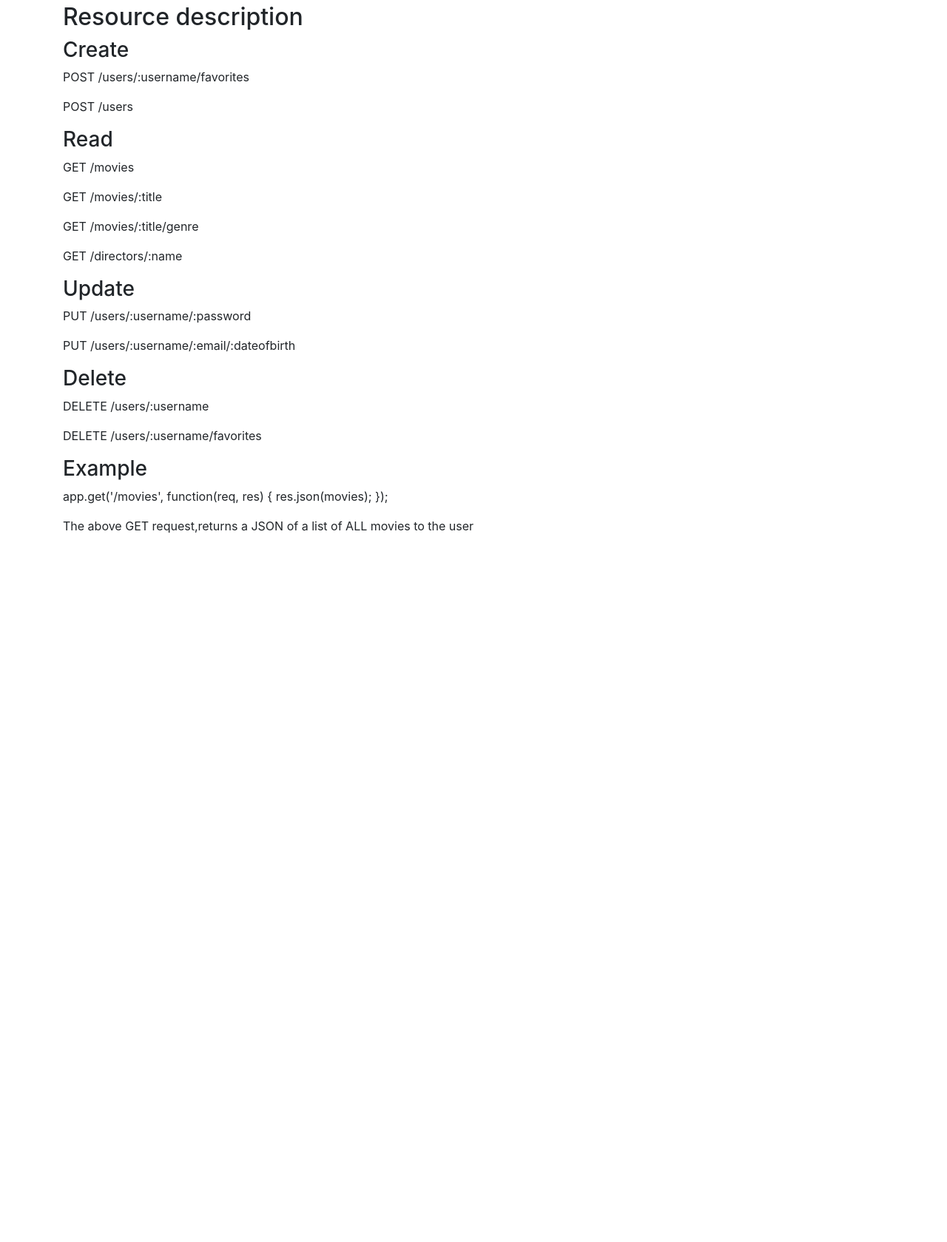
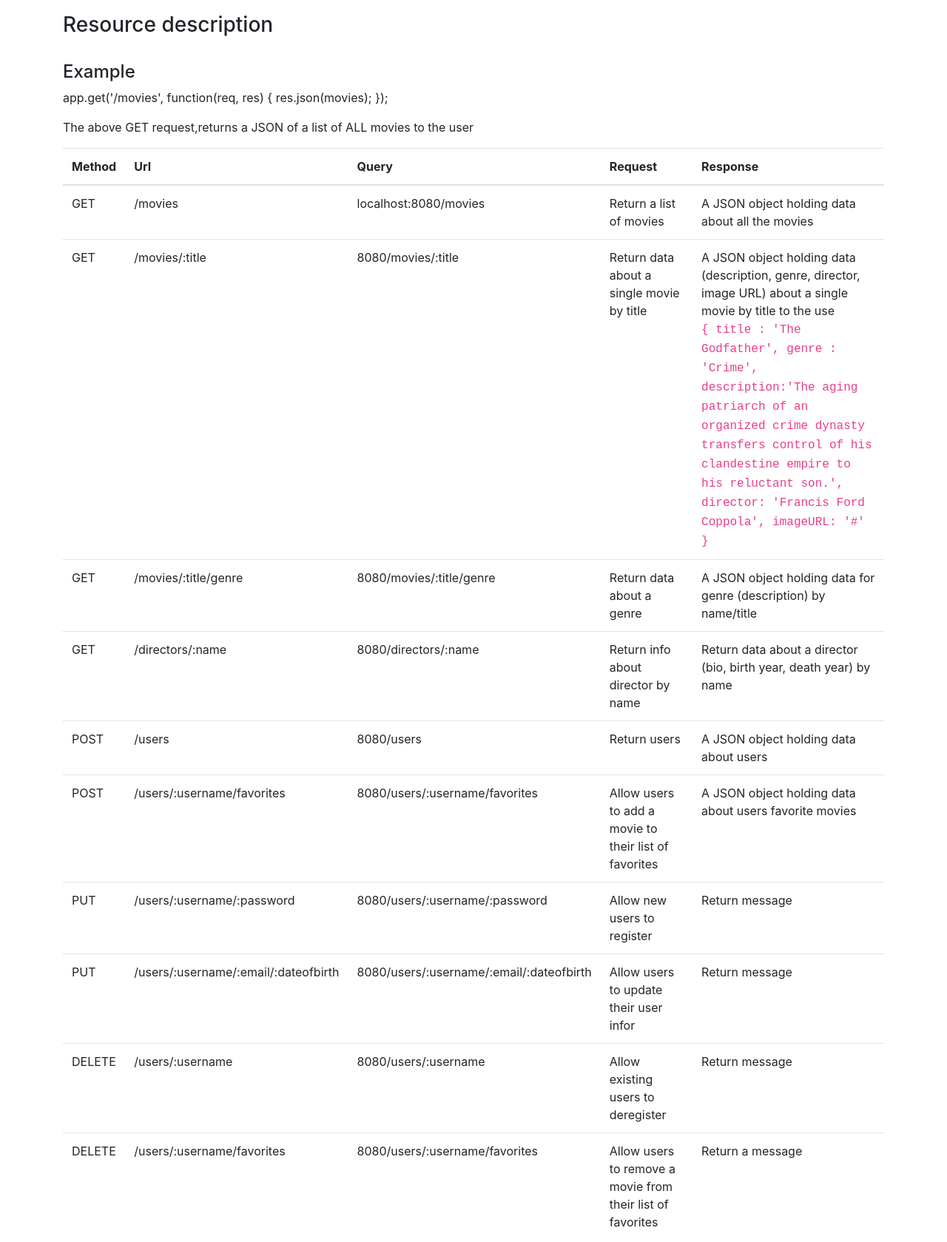
Before and after one commit to adexbam/oldmovie_api, a website: page documentation.html in a window 1280 px wide. Shown: the part 165-1844 px from the top of the page at 74% size. Before the commit the page ends 904 px from the top, so only its background shows below. Drawn offline with nearby package versions, Linux system fonts and the light colour scheme.

Commit message:
update documentation
description of what kind of data the endpoint returns

```diff
--- a/documentation.html
+++ b/documentation.html
@@ -31,30 +31,113 @@
           </div>
       </nav>
   </header>
-  <br><br>
+  <br>
+  <br>
+  <br>
   <div class="container">
-    <h1>Movie api</h1>
-    <p>This is a documentation page for myFlix movie api.</p>
-    <h2>Resource description</h2>
-    <h3>Create</h3>
-    <p>POST /users/:username/favorites</p>
-    <p>POST /users</p>
-    <h3>Read</h3>
-    <p>GET /movies</p>
-    <p>GET /movies/:title</p>
-    <p>GET /movies/:title/genre</p>
-    <p>GET /directors/:name</p>
-    <h3>Update</h3>
-    <p>PUT /users/:username/:password</p>
-    <p>PUT /users/:username/:email/:dateofbirth</p>
-    <h3>Delete</h3>
-    <p>DELETE /users/:username</p>
-    <p>DELETE /users/:username/favorites</p>
-    <h3>Example</h3>
+    <h2>Movie api</h2>
+    <p>This is a documentation page for myFlix movie api that provides users with access to information about different movies, directors, and genres. Users are able to sign up, update their personal information, and create a list of their favorite movies..</p>
+    <h3>Resource description</h3><br>
+    <h4>Example</h4>
     <p>app.get('/movies', function(req, res) {
       res.json(movies);
     });</p>
     <p>The above GET request,returns a JSON of a list of ALL movies to the user</p>
   </div>
+  <div class="container">
+    <table class="table">
+      <thead>
+        <tr>
+          <th>Method</th>
+          <th>Url</th>
+          <th>Query</th>
+          <th>Request</th>
+          <th>Response</th>
+        </tr>
+      </thead>
+      <tbody>
+        <tr>
+          <td>GET</td>
+          <td>/movies</td>
+          <td>localhost:8080/movies</td>
+          <td>Return a list of movies</td>
+          <td>A JSON object holding data about all the movies</td>
+        </tr>
+        <tr>
+          <td>GET</td>
+          <td>/movies/:title</td>
+          <td>8080/movies/:title</td>
+          <td>Return data about a single movie by title</td>
+          <td>A JSON object holding data (description, genre, director, image URL) about a single movie by title to the use<br>
+            <code>
+            {
+                title : 'The Godfather',
+                genre : 'Crime',
+                description:'The aging patriarch of an organized crime dynasty transfers control of his clandestine empire to his reluctant son.',
+                director: 'Francis Ford Coppola',
+                imageURL: '#'
+            }
+          </code>
+          </td>
+        </tr>
+        <tr>
+          <td>GET</td>
+          <td>/movies/:title/genre</td>
+          <td>8080/movies/:title/genre</td>
+          <td>Return data about a genre</td>
+          <td>A JSON object holding data for genre (description) by name/title</td>
+        </tr>
+        <tr>
+          <td>GET</td>
+          <td>/directors/:name</td>
+          <td>8080/directors/:name</td>
+          <td>Return info about director by name</td>
+          <td>Return data about a director (bio, birth year, death year) by name</td>
+        </tr>
+        <tr>
+          <td>POST</td>
+          <td>/users</td>
+          <td>8080/users</td>
+          <td>Return users</td>
+          <td>A JSON object holding data about users</td>
+        </tr>
+        <tr>
+          <td>POST</td>
+          <td>/users/:username/favorites</td>
+          <td>8080/users/:username/favorites</td>
+          <td>Allow users to add a movie to their list of favorites</td>
+          <td>A JSON object holding data about users favorite movies</td>
+        </tr>
+        <tr>
+          <td>PUT</td>
+          <td>/users/:username/:password</td>
+          <td>8080/users/:username/:password</td>
+          <td>Allow new users to register</td>
+          <td>Return message</td>
+        </tr>
+        <tr>
+          <td>PUT</td>
+          <td>/users/:username/:email/:dateofbirth</td>
+          <td>8080/users/:username/:email/:dateofbirth</td>
+          <td>Allow users to update their user infor</td>
+          <td>Return message </td>
+        </tr>
+        <tr>
+          <td>DELETE</td>
+          <td>/users/:username</td>
+          <td>8080/users/:username</td>
+          <td>Allow existing users to deregister</td>
+          <td>Return message </td>
+        </tr>
+        <tr>
+          <td>DELETE</td>
+          <td>/users/:username/favorites</td>
+          <td>8080/users/:username/favorites</td>
+          <td>Allow users to remove a movie from their list of favorites</td>
+          <td>Return a message</td>
+        </tr>
+      </tbody>
+    </table>
+  </div>
 </body>
 </html>
```
